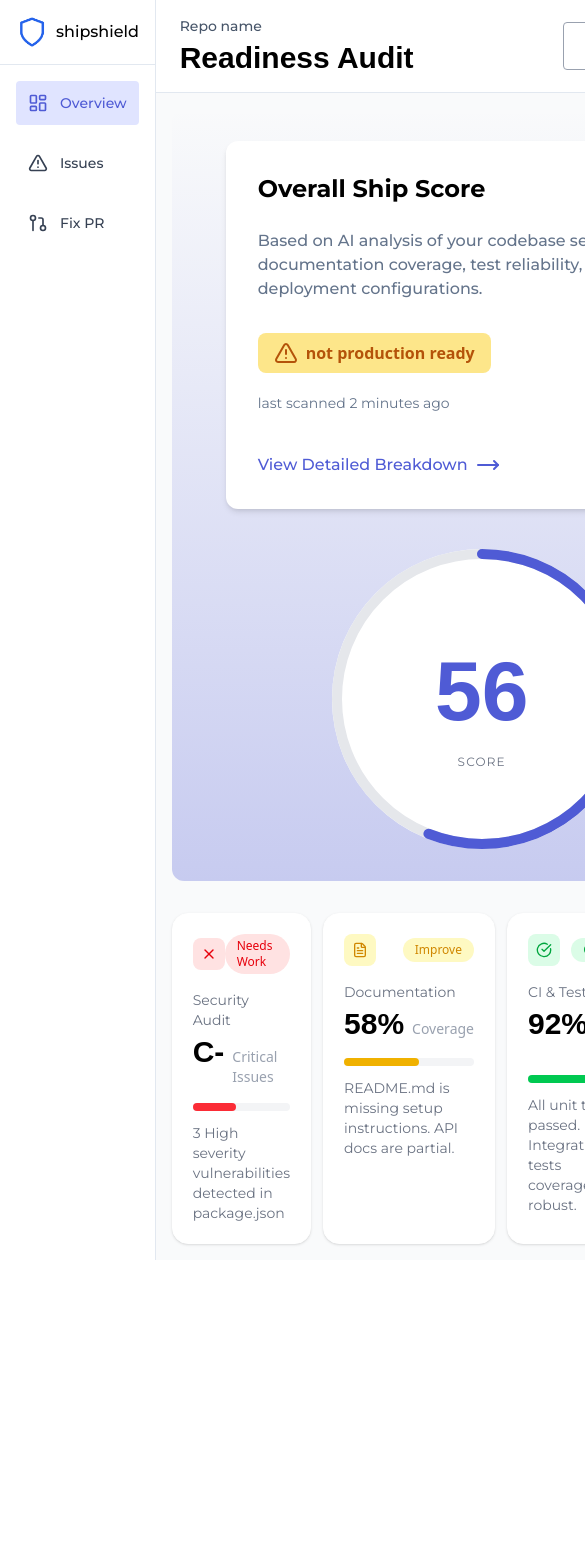
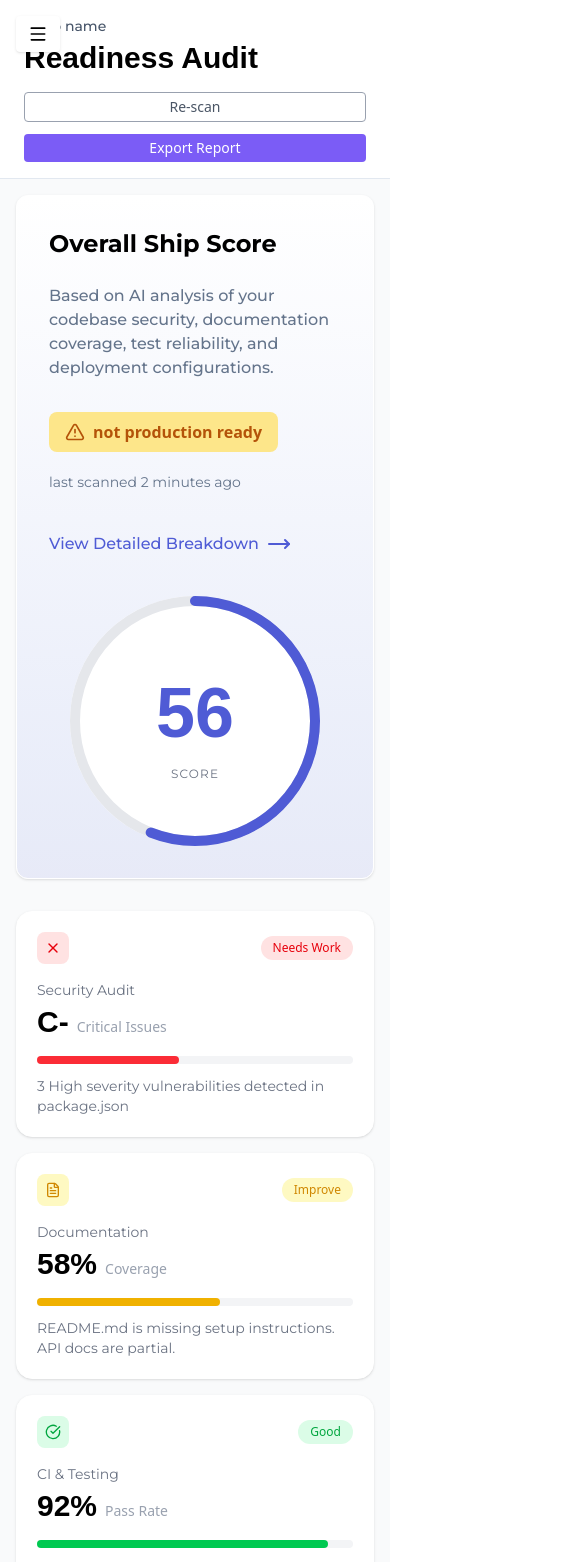
Before and after one commit to nife-codes/shipshield, a React (Vite) app in the folder shipshield-frontend/: page /dashboard in a window 390 px wide. Shown: the top 1562 px of the page, 585 px wide, since content can reach past the window. Before the commit the page ends 1260 px from the top, so only its background shows below. Built offline with nearby package versions, Linux system fonts and the light colour scheme; a web font is replaced by a local one.

Commit message:
feat: enhance Dashboard and layout components with animations, improve responsiveness, and update UI elements

```diff
--- a/shipshield-frontend/src/Pages/Dashboard.jsx
+++ b/shipshield-frontend/src/Pages/Dashboard.jsx
@@ -3,34 +3,65 @@ import CustomButton from '../components/ui/Button'
 import SpinningScore from '../components/score/SpinningScore'
 import AuditMetricCard from '../components/ui/AuditMetricCard'
 import { NavLink } from 'react-router-dom'
-import {AlertTriangle,MoveRight,X,
+import {
+  AlertTriangle, MoveRight, X,
   FileText,
   CheckCircle,
-  UploadCloud,} from 'lucide-react'
+  UploadCloud,
+} from 'lucide-react'
+import { motion } from 'framer-motion'
 
 
 
 const Dashboard = () => {
+
+  const containerVariants = {
+    hidden: { opacity: 0 },
+    visible: {
+      opacity: 1,
+      transition: {
+        staggerChildren: 0.1
+      }
+    }
+  };
+
+  const itemVariants = {
+    hidden: { y: 20, opacity: 0 },
+    visible: {
+      y: 0,
+      opacity: 1
+    }
+  };
+
   return (
     <section className='min-h-screen bg-gray-50'>
-        <header className='flex justify-between items-center bg-white border-b border-[#E2E8F0] px-6 py-4'>
+      <header className='flex flex-col lg:flex-row justify-between items-start lg:items-center bg-white border-b border-[#E2E8F0] px-6 py-4 gap-4'>
         <div>
           <p className='text-sm text-[#475569] font-medium'>Repo name</p>
           <h1 className='text-3xl font-bold text-black mt-1'>Readiness Audit</h1>
         </div>
 
-            <div className='flex gap-3'>
-                <CustomButton variant="outline">Re-scan</CustomButton>
-                <CustomButton>Export Report</CustomButton>
+                <div className='flex flex-wrap gap-3 w-full lg:w-auto'>
+            <CustomButton variant="outline" className="w-full sm:w-auto">
+              Re-scan
+            </CustomButton>
+            <CustomButton className="w-full sm:w-auto">
+              Export Report
+            </CustomButton>
           </div>
+
       </header>
 
 
-        <main className="min-h-screen p-4 flex flex-col justify-center items-center gap-8 bg-gray-50">
-  <div className="flex flex-col md:flex-row bg-gradient-to-b from-white/0 to-[#4f5ad54b] rounded-xl p-8 gap-10 items-center w-full max-w-5xl">
-
+      <main className="min-h-screen p-4 md:p-8 flex flex-col items-center gap-8 bg-gray-50">
+        <motion.div
+          initial={{ opacity: 0, scale: 0.95 }}
+          animate={{ opacity: 1, scale: 1 }}
+          transition={{ duration: 0.5 }}
+          className="flex flex-col lg:flex-row bg-gradient-to-b from-white to-[#4f5ad51a] border border-white rounded-xl p-8 gap-10 items-center w-full max-w-6xl shadow-sm"
+        >
           {/* Card */}
-    <div className="max-w-lg bg-white p-8 rounded-xl shadow-md flex flex-col gap-4">
+          <div className="max-w-lg flex flex-col gap-4 w-full">
             <p className="font-bold text-2xl text-black">Overall Ship Score</p>
             <p className="font-medium mt-2 text-[#64748B] text-base">
               Based on AI analysis of your codebase security, documentation coverage, test reliability, and deployment configurations.
@@ -38,23 +69,31 @@ return (
 
             <div className="flex flex-col sm:flex-row gap-4 mt-4 items-start sm:items-center">
               <div className="bg-[#FDE68A] flex items-center gap-2 rounded-lg font-bold py-2 px-4 text-[#B45309]">
-          <AlertTriangle /> not production ready
+                <AlertTriangle size={20} /> not production ready
               </div>
               <p className="text-[#64748B] text-sm mt-1 sm:mt-0">last scanned 2 minutes ago</p>
             </div>
 
-      <NavLink to="/issues" className="mt-6 inline-block">
-        <p className="text-[#4F5BD5] text-base flex gap-2 items-center cursor-pointer font-medium">
-          View Detailed Breakdown <MoveRight />
+            <NavLink to="/issues" className="mt-6 inline-block group">
+              <p className="text-[#4F5BD5] text-base flex gap-2 items-center cursor-pointer font-medium group-hover:underline">
+                View Detailed Breakdown <MoveRight className="transition-transform group-hover:translate-x-1" />
               </p>
             </NavLink>
           </div>
 
           {/* Spinning Score */}
-    <SpinningScore score={56} size={300} />
+          <div className="flex-1 flex justify-center">
+            <SpinningScore score={56} size={250} />
           </div>
+        </motion.div>
 
-  <div className='flex gap-3'>
+        <motion.div
+          variants={containerVariants}
+          initial="hidden"
+          animate="visible"
+          className='grid grid-cols-1 md:grid-cols-2 lg:grid-cols-4 gap-4 w-full max-w-6xl'
+        >
+          <motion.div variants={itemVariants} className="h-full">
             <AuditMetricCard
               title="Security Audit"
               icon={X}
@@ -65,7 +104,9 @@ return (
               progress={45}
               theme="danger"
             />
+          </motion.div>
 
+          <motion.div variants={itemVariants} className="h-full">
             <AuditMetricCard
               title="Documentation"
               icon={FileText}
@@ -76,7 +117,9 @@ return (
               progress={58}
               theme="warning"
             />
+          </motion.div>
 
+          <motion.div variants={itemVariants} className="h-full">
             <AuditMetricCard
               title="CI & Testing"
               icon={CheckCircle}
@@ -87,7 +130,9 @@ return (
               progress={92}
               theme="success"
             />
+          </motion.div>
 
+          <motion.div variants={itemVariants} className="h-full">
             <AuditMetricCard
               title="Deployment"
               icon={UploadCloud}
@@ -98,11 +143,11 @@ return (
               progress={85}
               theme="info"
             />
+          </motion.div>
 
-  </div>
+        </motion.div>
 
       </main>
-
 
     </section>
   )
--- a/shipshield-frontend/src/Pages/FixPR.jsx
+++ b/shipshield-frontend/src/Pages/FixPR.jsx
@@ -1,8 +1,18 @@
 import React from 'react'
+import { motion } from 'framer-motion'
 
 const FixPR = () => {
   return (
-    <div>FixPR</div>
+    <motion.div
+      initial={{ opacity: 0, y: 10 }}
+      animate={{ opacity: 1, y: 0 }}
+      className="p-6 md:p-10"
+    >
+      <h1 className="text-2xl font-bold mb-4">Fix PR</h1>
+      <div className="bg-white p-6 rounded-lg border border-gray-200 shadow-sm text-gray-500">
+        PR Generation module placeholder.
+      </div>
+    </motion.div>
   )
 }
 
--- a/shipshield-frontend/src/Pages/Issues.jsx
+++ b/shipshield-frontend/src/Pages/Issues.jsx
@@ -1,10 +1,18 @@
 import React from 'react'
+import { motion } from 'framer-motion'
 
 const Issues = () => {
   return (
-    <div>
-      issues
-    </div>
+    <motion.div
+      initial={{ opacity: 0, y: 10 }}
+      animate={{ opacity: 1, y: 0 }}
+      className="p-6 md:p-10"
+    >
+      <h1 className="text-2xl font-bold mb-4">Issues</h1>
+      <div className="bg-white p-6 rounded-lg border border-gray-200 shadow-sm text-gray-500">
+        Issues tracking module placeholder.
+      </div>
+    </motion.div>
   )
 }
 
--- a/shipshield-frontend/src/Pages/Landing.jsx
+++ b/shipshield-frontend/src/Pages/Landing.jsx
@@ -5,6 +5,7 @@ import {
   Gauge,
   CheckCircle2,
 } from "lucide-react";
+import { motion } from "framer-motion";
 
 
 const Landing = () => {
@@ -13,42 +14,91 @@ const Landing = () => {
         {
         icon: ShieldAlert,
         title: "Vulnerability Scan",
-         subtitle: "Deep dependency analysis to identify CVEs and insecure code patterns before they reach production."
+        subtitle: "Deep dependency analysis to identify CVEs and insecure code patterns before they reach production."
         },
         {
         icon: Gauge,
         title: "Performance Audit",
-         subtitle: "Detect N+1 queries, unoptimized assets, and potential bottlenecks in your codebase structure."
+        subtitle: "Detect N+1 queries, unoptimized assets, and potential bottlenecks in your codebase structure."
         },
         {
         icon: CheckCircle2,
         title: "Best Practices",
-         subtitle: "Ensure your code follows industry standards for readability, maintainability, and documentation."
+        subtitle: "Ensure your code follows industry standards for readability, maintainability, and documentation."
         }
     ]
+
+    const containerVariants = {
+        hidden: { opacity: 0 },
+        visible: {
+            opacity: 1,
+            transition: {
+                staggerChildren: 0.2
+            }
+        }
+    };
+
+    const itemVariants = {
+        hidden: { y: 20, opacity: 0 },
+        visible: {
+            y: 0,
+            opacity: 1,
+            transition: {
+                type: "spring",
+                stiffness: 100
+            }
+        }
+    };
+
 return (
     <>
     <Navbar/>
-    <section className="bg-[#0B0E17] min-h-screen text-white p-10">
-        <div className="mt-10 text-center">
-            <h1 className="text-6xl font-bold mb-4 uppercase">Know if your<br></br>project is<br></br>ready to<span className="text-[#7B5CF6]"> ship.</span></h1>
-            <p className="text-sm text-[#7A7A7A]">AI-powered auditing for your GitHub repositories. Detect security flaws<br></br>performance bottlenecks, and readiness blockers in seconds.</p>
-            <div className="mt-10 flex justify-center">
+    <section className="bg-[#0B0E17] min-h-screen text-white p-6 md:p-10 flex flex-col items-center">
+        <motion.div
+            initial={{ opacity: 0, y: -20 }}
+            animate={{ opacity: 1, y: 0 }}
+            transition={{ duration: 0.8 }}
+            className="mt-10 md:mt-20 text-center max-w-4xl"
+        >
+            <h1 className="text-4xl md:text-6xl font-bold mb-4 uppercase leading-tight">
+                Know if your<br className="hidden md:block" /> project is<br className="hidden md:block" /> ready to
+                <motion.span
+                    initial={{ color: "#ffffff" }}
+                    animate={{ color: "#7B5CF6" }}
+                    transition={{ delay: 1, duration: 1 }}
+                    className="text-[#7B5CF6]"
+                >  ship.</motion.span>
+            </h1>
+            <p className="text-sm md:text-base text-[#7A7A7A] mt-4 max-w-2xl mx-auto px-4">
+                AI-powered auditing for your GitHub repositories. Detect security flaws,
+                performance bottlenecks, and readiness blockers in seconds.
+            </p>
+            <div className="mt-10 flex justify-center w-full px-4">
                 <RepoInput/>
             </div>
-        </div>
+        </motion.div>
 
-        <div className="mt-20 grid grid-cols-1 md:grid-cols-3 gap-6">
+        <motion.div
+            variants={containerVariants}
+            initial="hidden"
+            animate="visible"
+            className="mt-20 grid grid-cols-1 md:grid-cols-3 gap-6 w-full max-w-6xl"
+        >
             {features.map((feature, index) => (
-                <div key={index} className="p-6 bg-[#121622] border border-[#1A1F2B] rounded-lg hover:border-[#7B5CF6] transition-colors">
-                    <div className="bg-[#7B5CF6] p-3 rounded inline-block mb-4">
+                <motion.div
+                    key={index}
+                    variants={itemVariants}
+                    whileHover={{ scale: 1.05, borderColor: '#7B5CF6' }}
+                    className="p-6 bg-[#121622] border border-[#1A1F2B] rounded-lg transition-colors cursor-default"
+                >
+                    <div className="bg-[#7B5CF6] p-3 rounded inline-block mb-4 shadow-lg shadow-[#7b5cf633]">
                     <feature.icon size={32} />
                     </div>
                     <h2 className="text-2xl font-semibold mb-2">{feature.title}</h2>
-                    <p className="text-sm text-[#7A7A7A]">{feature.subtitle}</p>
-                </div>
+                    <p className="text-sm text-[#7A7A7A] leading-relaxed">{feature.subtitle}</p>
+                </motion.div>
             ))}
-        </div>
+        </motion.div>
     </section>
     </>
 )
--- a/shipshield-frontend/src/Pages/Scan.jsx
+++ b/shipshield-frontend/src/Pages/Scan.jsx
@@ -1,9 +1,11 @@
-import React from 'react'
+import React, { useEffect, useState } from 'react'
 import SpinningScore from '../components/score/SpinningScore'
 import CustomButton from '../components/ui/Button'
 import AnalysisSteps from '../components/ui/AnalysisSteps'
+import { motion, AnimatePresence } from 'framer-motion'
+import { useNavigate } from 'react-router-dom'
 
-const Scan = ({steps = []}) => {
+const Scan = ({ steps = [] }) => {
   const defaultSteps = [
     {
       status: 'done',
@@ -44,35 +46,54 @@ const Scan = ({steps = []}) => {
   const finalSteps = steps.length > 0 ? steps : defaultSteps;
 
   return (
-    <section className='bg-[#F2F3F7] flex justify-center p-10 items-center min-h-screen'>
-         <main className='bg-white flex flex-col border border-[#D9F5E6] items-center rounded-lg p-10 max-w-max'>
+    <section className='bg-[#F2F3F7] flex justify-center p-4 md:p-10 items-center min-h-screen'>
+      <motion.main
+        initial={{ opacity: 0, y: 20 }}
+        animate={{ opacity: 1, y: 0 }}
+        transition={{ type: "spring", bounce: 0.1, duration: 0.8 }}
+        className='bg-white flex flex-col border border-[#D9F5E6] items-center rounded-lg p-6 md:p-10 w-full max-w-2xl shadow-xl'
+      >
         <h1 className='text-black uppercase text-2xl text-center font-bold'>Analyzing Repository</h1>
-                    <p className='text-gray-600 font-medium text-sm text-center mt-3'>ShipSafe is running a comprehensive readiness audit on <span className='bg-[#F3F4F6] px-2 py-1 rounded text-[#6B7280] font-mono'>Repo name</span></p>
-                    <div className='mt-8'>
+        <p className='text-gray-600 font-medium text-sm text-center mt-3 px-4'>
+          ShipSafe is running a comprehensive readiness audit on <span className='bg-[#F3F4F6] px-2 py-1 rounded text-[#6B7280] font-mono break-all'>Repo name</span>
+        </p>
+
+        <motion.div
+          className='mt-8'
+          initial={{ scale: 0 }}
+          animate={{ scale: 1 }}
+          transition={{ type: "spring", bounce: 0.3, delay: 0.2 }}
+        >
           <SpinningScore score={56} size={150} />
+        </motion.div>
+
+        <div className="w-full mt-6">
+          <AnalysisSteps steps={finalSteps} />
         </div>
-
-                        <AnalysisSteps steps={finalSteps} />
 
 
         {finalSteps.every(step => step.status === 'done') && (
-             <div className='mt-8'>
+          <motion.div
+            initial={{ opacity: 0, scale: 0.8 }}
+            animate={{ opacity: 1, scale: 1 }}
+            className='mt-8'
+          >
             <SpinningScore score={56} size={150} />
-             </div>
+          </motion.div>
         )}
 
-                    <hr className='text-[#b4b4b494] w-full my-6'/>
-                    <div className='flex justify-between items-center w-full gap-4'>
-                            <div className='flex-1'>
-                                <p className='text-sm font-medium'>View Logs</p>
+        <hr className='text-[#b4b4b494] w-full my-6' />
+        <div className='flex flex-col-reverse sm:flex-row justify-between items-center w-full gap-4'>
+          <div className='flex-1 w-full sm:w-auto text-center sm:text-left'>
+            <button className='text-sm font-medium text-gray-500 hover:text-black transition-colors'>View Logs</button>
           </div>
-                            <div className='flex-1'>
-                                <CustomButton color='danger'>
+          <div className='flex-1 w-full sm:w-auto'>
+            <CustomButton color='danger' className="w-full sm:w-auto">
               Cancel Audit
             </CustomButton>
           </div>
         </div>
-         </main>
+      </motion.main>
     </section>
   )
 }
--- a/shipshield-frontend/src/Pages/Success.jsx
+++ b/shipshield-frontend/src/Pages/Success.jsx
@@ -37,7 +37,7 @@ const Success = () => {
   }, []);
 
   return (
-    <section className="bg-[#F2F3F7] flex justify-center p-10 items-center min-h-screen">
+    <section className="bg-[#F2F3F7] flex justify-center p-4 md:p-10 items-center min-h-screen">
       {showConfetti && <Confetti numberOfPieces={120} />}
 
       <main className="bg-white flex flex-col border border-[#D9F5E6] items-center rounded-lg p-10 max-w-max">
--- a/shipshield-frontend/src/components/layout/DashboardLayout.jsx
+++ b/shipshield-frontend/src/components/layout/DashboardLayout.jsx
@@ -1,11 +1,37 @@
 import Sidebar from "./Sidebar";
 import { Outlet } from "react-router-dom";
+import { useState } from "react";
+import { Menu } from "lucide-react";
 
 export default function DashboardLayout() {
+  const [isSidebarOpen, setIsSidebarOpen] = useState(false);
+
   return (
     <div className="flex min-h-screen bg-bg text-white">
-      <Sidebar />
-      <main className="flex-1">
+      {/* Mobile Header / Hamburger */}
+      <div className="lg:hidden fixed top-4 left-4 z-50">
+        <button
+          onClick={() => setIsSidebarOpen(true)}
+          className="p-2 bg-white text-black rounded shadow px-3"
+        >
+          <Menu size={20} />
+        </button>
+      </div>
+
+      <Sidebar
+        isOpen={isSidebarOpen}
+        onClose={() => setIsSidebarOpen(false)}
+      />
+
+      {/* Overlay for mobile */}
+      {isSidebarOpen && (
+        <div
+          className="fixed inset-0 bg-black/50 z-40 lg:hidden"
+          onClick={() => setIsSidebarOpen(false)}
+        />
+      )}
+
+      <main className="flex-1 ">
         <Outlet />
       </main>
     </div>
--- a/shipshield-frontend/src/components/layout/Sidebar.jsx
+++ b/shipshield-frontend/src/components/layout/Sidebar.jsx
@@ -5,21 +5,31 @@ import {
   LayoutDashboard,
   AlertTriangle,
   GitPullRequest,
+  X
 } from "lucide-react";
 
-const Sidebar = () => {
+const Sidebar = ({ isOpen, onClose }) => {
   const navItems = [
     { label: "Overview", icon: LayoutDashboard, route: "/dashboard" },
-  { label: "Issues", icon: AlertTriangle, route: "/issues"   },
-  { label: "Fix PR", icon: GitPullRequest, route: "/fixpr"  },
+    { label: "Issues", icon: AlertTriangle, route: "/issues" },
+    { label: "Fix PR", icon: GitPullRequest, route: "/fixpr" },
   ];
 
 
   return (
-    <div className="w-70 bg-white border-r border-[#E2E8F0]">
-      <header className="p-4 flex  items-center border-b border-[#E2E8F0]">
-          <img src={logo} alt="ShipShield Logo" className="h-8 w-8 inline-block mr-2"/>
+    <div className={`
+        fixed inset-y-0 left-0 z-50 w-72 bg-white border-r border-[#E2E8F0] transform transition-transform duration-200 ease-in-out
+        ${isOpen ? "translate-x-0" : "-translate-x-full"}
+        lg:relative lg:translate-x-0
+    `}>
+      <header className="p-4 flex justify-between items-center border-b border-[#E2E8F0]">
+        <div className="flex items-center">
+          <img src={logo} alt="ShipShield Logo" className="h-8 w-8 inline-block mr-2" />
           <p className='text-black font-medium'>shipshield</p>
+        </div>
+        <button onClick={onClose} className="lg:hidden text-gray-500 hover:text-black">
+          <X size={20} />
+        </button>
       </header>
 
       <nav className="p-4">
@@ -27,12 +37,15 @@ const Sidebar = () => {
           <NavLink
             to={item.route}
             key={item.label}
+            onClick={() => {
+              if (window.innerWidth < 1024) onClose();
+            }}
             className={({ isActive }) =>
               `flex items-center p-3 mb-4  rounded cursor-pointer` +
               (isActive ? " bg-[#E0E4FF] text-[#4F5BD5] font-semibold" : "hover:bg-gray-200 text-gray-700 ")
             }
           >
-                    <item.icon size={20} className="mr-3"/>
+            <item.icon size={20} className="mr-3" />
             <p className="text-sm font-medium">{item.label}</p>
           </NavLink>
         ))}
```
Lines whose indentation alone changed are shown as unchanged.
